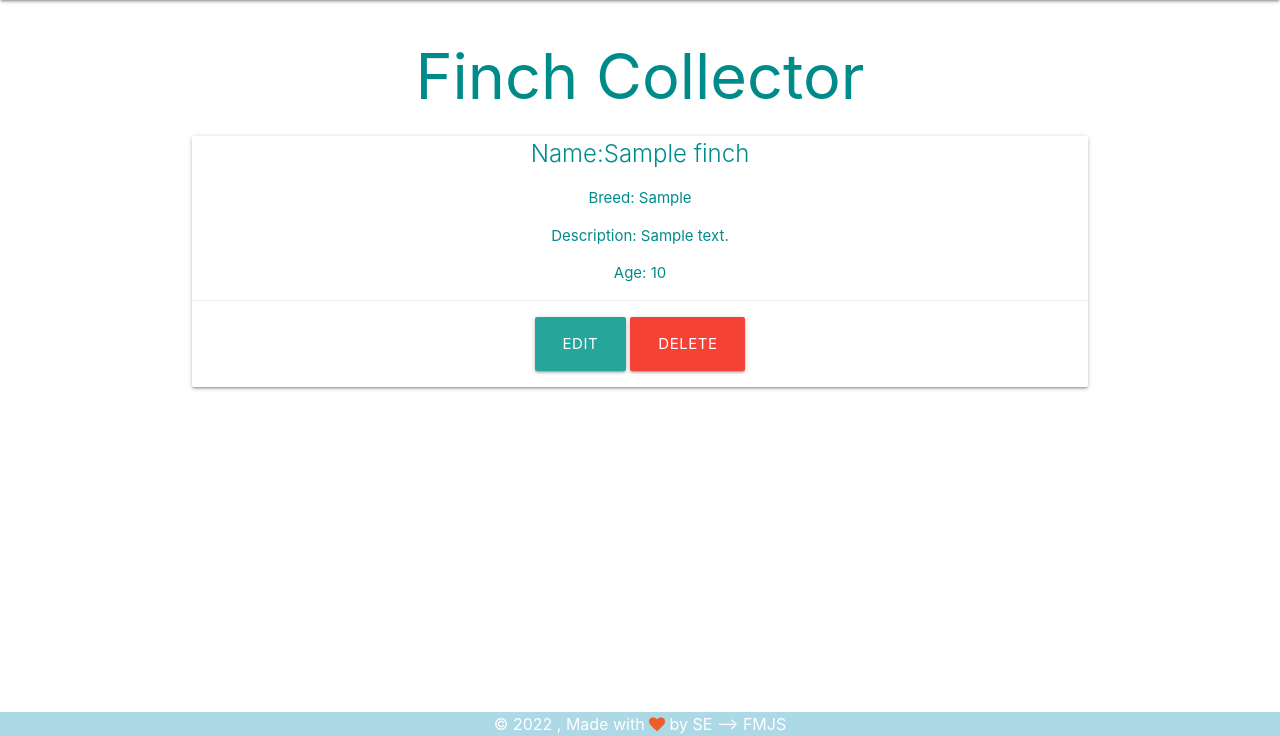
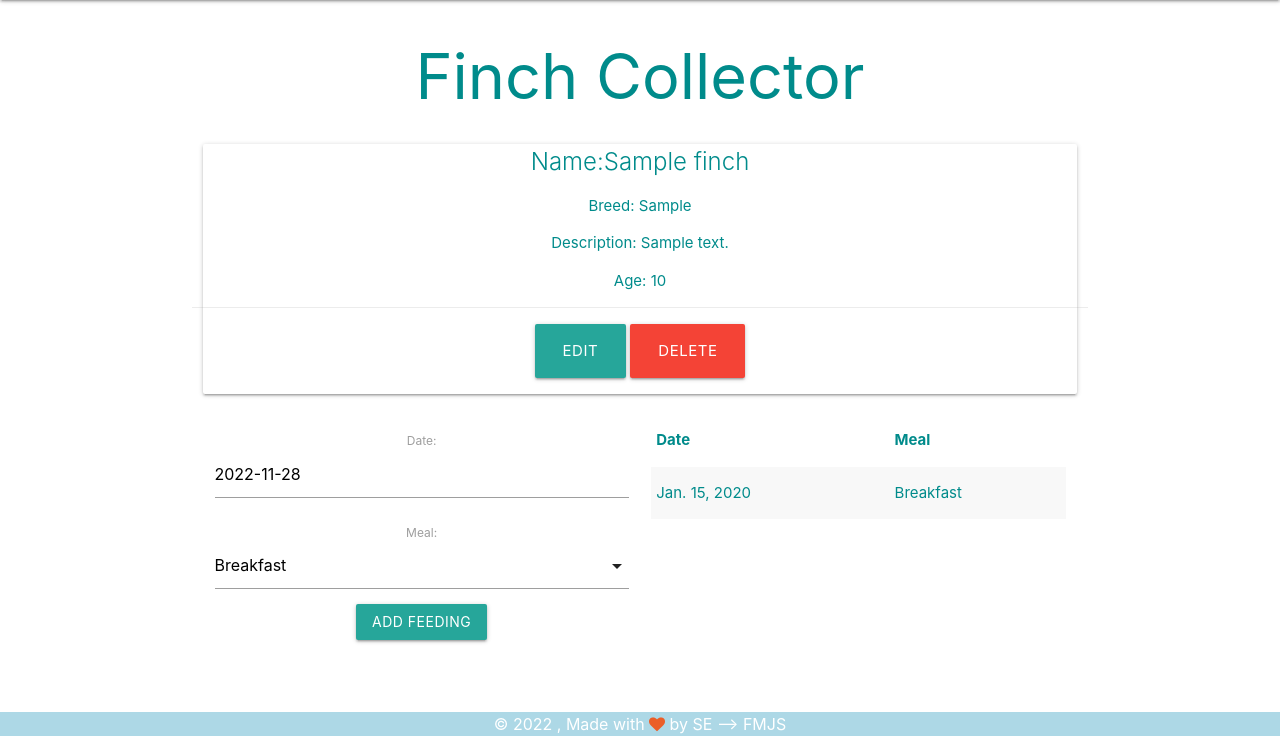
Before and after one commit to FuadAlShuroogi/Finch-Collector, a Django app: page /finches/1/ in a window 1280 px wide. Shown: the part 64-800 px from the top of the page. Run offline with Django 4.2, Linux system fonts and the light colour scheme; tables that the repository leaves empty hold one stand-in row (values such as "Sample post").

Commit message:
Implemented add feeding functionality

```diff
--- /dev/null
+++ b/main_app/forms.py
@@ -0,0 +1,7 @@
+from django.forms import ModelForm
+from .models import Feeding
+
+class FeedingForm(ModelForm):
+  class Meta:
+    model = Feeding
+    fields = ['date', 'meal']
--- a/main_app/models.py
+++ b/main_app/models.py
@@ -2,14 +2,34 @@ from django.db import models
 from django.contrib import admin
 from django import forms
 
+MEALS = (
+    ('B', 'Breakfast'),
+    ('L', 'Lunch'),
+    ('D', 'Dinner')
+)
 class Finch(models.Model):
     name = models.CharField(max_length=100)
     breed = models.CharField(max_length=100)
     description = models.CharField(max_length=250)
     age = models.IntegerField()
     finch_image = models.ImageField(null=True, blank=True,upload_to='images/')
+    def __str__(self):
+        return self.name
 
-def __str__(self):
-    return self.name
+class Feeding(models.Model):
+    date = models.DateField()
+    meal = models.CharField(
+        max_length=1,
+        choices=MEALS,
+        default=MEALS[0][0]
+        )
+    finch = models.ForeignKey(Finch, on_delete=models.CASCADE)
+
+    def __str__(self):
+        return f"{self.get_meal_display()} on {self.date}"
+
+    class Meta:
+        ordering = ['-date']
 
 admin.site.register(Finch)
+admin.site.register(Feeding)
--- a/main_app/templates/base.html
+++ b/main_app/templates/base.html
@@ -10,8 +10,8 @@
   <link rel="shortcut icon" type="image/png" href="{% static 'favicon.ico' %}"/>
   <link rel="stylesheet" href="https://cdnjs.cloudflare.com/ajax/libs/font-awesome/4.7.0/css/font-awesome.min.css">
   <link rel="stylesheet" href="https://cdnjs.cloudflare.com/ajax/libs/materialize/1.0.0/css/materialize.min.css">
-
   <link rel="stylesheet" type="text/css" href="{% static 'css/style.css' %}">
+  <script src="https://cdnjs.cloudflare.com/ajax/libs/materialize/1.0.0/js/materialize.min.js"></script>
 </head>
 <body>
   <header class="navbar-fixed">
--- a/main_app/templates/finches/show.html
+++ b/main_app/templates/finches/show.html
@@ -3,19 +3,65 @@
 
 <h1>Finch Collector</h1>
 
+<div class="row">
+  <div class="col s12">
+
     <div class="card hoverable">
+
       <div class="row center-align">
         <span class="card-title">Name:{{ finch.name }}</span>
         <p> Breed: {{ finch.breed }}</p>
         <p> Description: {{ finch.description }}</p>
         <p> Age: {{ finch.age }}</p>
-
       <div class="card-action">
         <a class="waves-effect waves-light btn-large" href="{% url 'finches_update' finch.id %}">Edit</a>
         <a class="waves-effect waves-light btn-large red" href="{% url 'finches_delete' finch.id %}">Delete</a>
       </div>
     </div>
+
   </div>
+  <div class="col s6">
+    <form action="{% url 'add_feeding' finch.id %}" method="post">
+      {% csrf_token %}
+    {{ feeding_form.as_p }}
+    <input type="submit" class="btn" value="Add Feeding">
+  </form>
+</div>
+
+
+  <div class="col s6">
+
+    <table class="striped">
+      <thead>
+        <tr><th>Date</th><th>Meal</th></tr>
+      </thead>
+      <tbody>
+        {% for feeding in finch.feeding_set.all %}
+          <tr>
+            <td>{{feeding.date}}</td>
+            <td>{{feeding.get_meal_display}}</td>
+          </tr>
+        {% endfor %}
+      </tbody>
+    </table>
+
+  </div>
+</div>
+      </div>
+
+    </div>
+    <script>
+      var dateEl = document.getElementById('id_date');
+      M.Datepicker.init(dateEl, {
+        format: 'yyyy-mm-dd',
+        defaultDate: new Date(),
+        setDefaultDate: true,
+        autoClose: true
+      });
+
+      var selectEl = document.getElementById('id_meal');
+      M.FormSelect.init(selectEl);
+    </script>
   </body>
 </html>
 {% endblock %}
--- a/main_app/urls.py
+++ b/main_app/urls.py
@@ -9,4 +9,5 @@ urlpatterns = [
   path('finches/create/', views.FinchCreate.as_view(), name='finches_create'),
   path('finches/<int:pk>/update/', views.FinchUpdate.as_view(), name='finches_update'),
   path('finches/<int:pk>/delete/', views.FinchDelete.as_view(), name='finches_delete'),
+  path('finches/<int:finch_id>/add_feeding/', views.add_feeding, name='add_feeding'),
 ]
--- a/main_app/views.py
+++ b/main_app/views.py
@@ -1,7 +1,8 @@
-from django.shortcuts import render
+from django.shortcuts import render,redirect
 from django.http import HttpResponse
 from .models import Finch
 from django.views.generic.edit import CreateView,UpdateView,DeleteView
+from .forms import FeedingForm
 
 # Create your views here.
 
@@ -17,7 +18,20 @@ def finches_index(request):
 
 def finches_show(request, finch_id):
         finch = Finch.objects.get(id=finch_id)
-        return render(request, 'finches/show.html', {'finch': finch})
+        feeding_form = FeedingForm()
+        return render(request, 'finches/show.html', {'finch': finch,'feeding_form': feeding_form})
+
+def add_feeding(request, finch_id):
+  # create a ModelForm instance using the data in request.POST
+  form = FeedingForm(request.POST)
+  # validate the form
+  if form.is_valid():
+    # don't save the form to the db until it
+    # has the cat_id assigned
+    new_feeding = form.save(commit=False)
+    new_feeding.finch_id = finch_id
+    new_feeding.save()
+  return redirect('finches_show', finch_id=finch_id)
 
 class FinchCreate(CreateView):
   model = Finch
```
Also changed, not shown: main_app/migrations/0006_feeding.py (added), main_app/migrations/0007_feeding_finch.py (added), media/images/Gouldian-Finch.jpg (added), media/images/Gouldian-Finch_YjXlX0E.jpg (added). Lines whose indentation alone changed are shown as unchanged.
